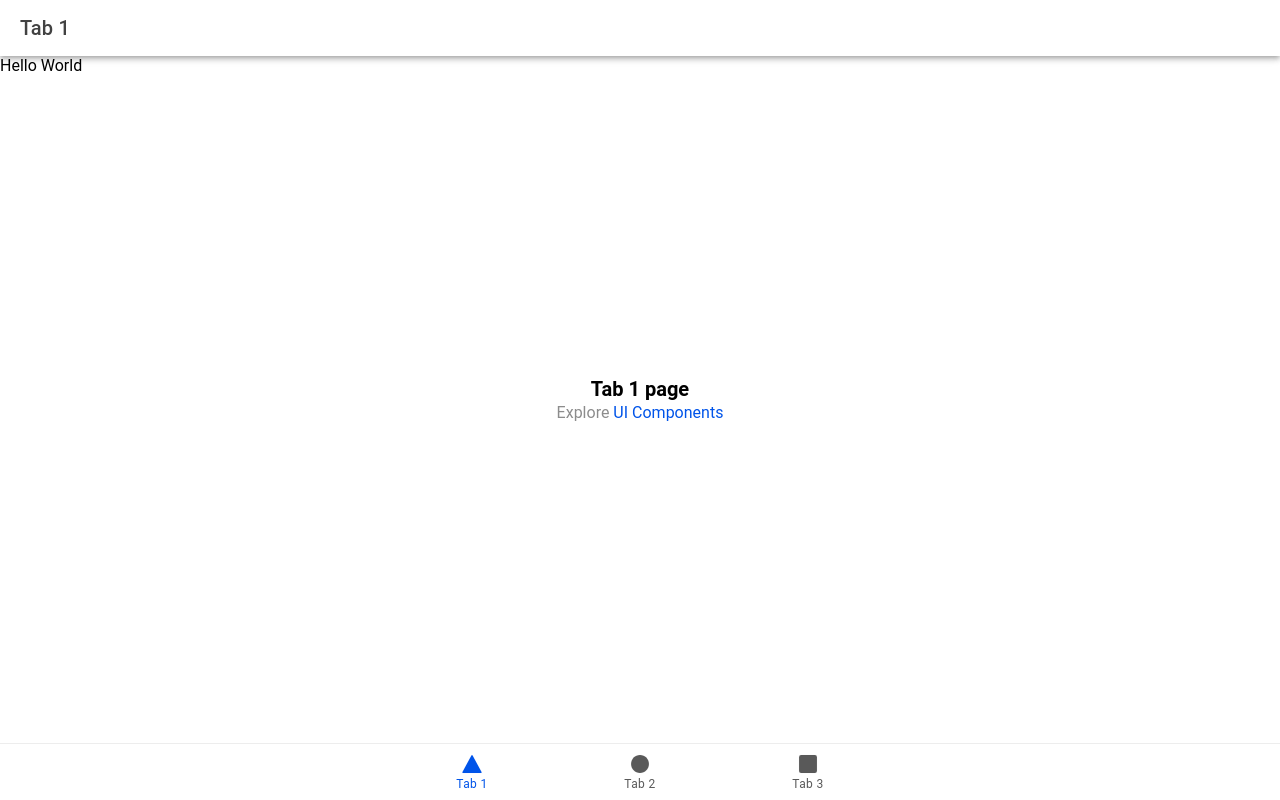
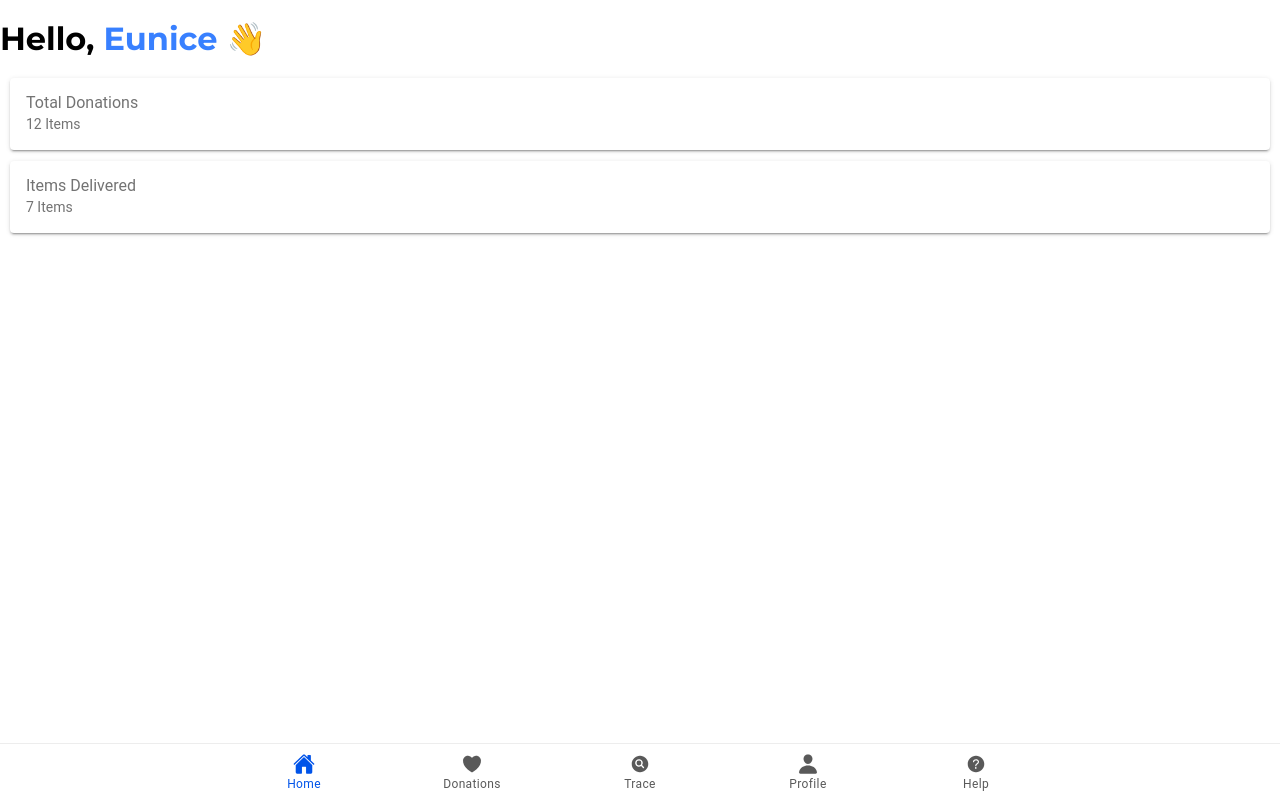
Before and after one commit to Estemetek/capstone-frontend, a React (Vite) app: page /tab1 in a window 1280 px wide. Built offline with nearby package versions, Linux system fonts and the light colour scheme.

Commit message:
added tabs area and draft content for the homepage

```diff
--- a/src/App.tsx
+++ b/src/App.tsx
@@ -10,10 +10,12 @@ import {
   setupIonicReact
 } from '@ionic/react';
 import { IonReactRouter } from '@ionic/react-router';
-import { ellipse, square, triangle } from 'ionicons/icons';
+import { heart, helpCircle, home, person, searchCircle } from 'ionicons/icons';
 import Tab1 from './pages/Tab1';
 import Tab2 from './pages/Tab2';
 import Tab3 from './pages/Tab3';
+import Tab4 from './pages/Tab4';
+import Tab5 from './pages/Tab5';
 
 /* Core CSS required for Ionic components to work properly */
 import '@ionic/react/css/core.css';
@@ -51,6 +53,7 @@ const App: React.FC = () => (
   <IonApp>
     <IonReactRouter>
       <IonTabs>
+        {/* pang route sa tabs/pages */}
         <IonRouterOutlet>
           <Route exact path="/tab1">
           <Tab1 />
@@ -58,25 +61,41 @@ const App: React.FC = () => (
         <Route exact path="/tab2">
           <Tab2 />
         </Route>
-          <Route path="/tab3">
+        <Route exact path="/tab3">
           <Tab3 />
+        </Route>
+        <Route exact path="/tab4">
+          <Tab4 />
+        </Route>
+        <Route exact path="/tab5">
+          <Tab5 />
         </Route>
         <Route exact path="/">
           <Redirect to="/tab1" />
         </Route>
         </IonRouterOutlet>
+
+        {/* tab bar */}
         <IonTabBar slot="bottom">
           <IonTabButton tab="tab1" href="/tab1">
-            <IonIcon aria-hidden="true" icon={triangle} />
-            <IonLabel>Tab 1</IonLabel>
+            <IonIcon aria-hidden="true" icon={home} />
+            <IonLabel>Home</IonLabel>
           </IonTabButton>
           <IonTabButton tab="tab2" href="/tab2">
-            <IonIcon aria-hidden="true" icon={ellipse} />
-            <IonLabel>Tab 2</IonLabel>
+            <IonIcon aria-hidden="true" icon={heart} />
+            <IonLabel>Donations</IonLabel>
           </IonTabButton>
           <IonTabButton tab="tab3" href="/tab3">
-            <IonIcon aria-hidden="true" icon={square} />
-            <IonLabel>Tab 3</IonLabel>
+            <IonIcon aria-hidden="true" icon={searchCircle} />
+            <IonLabel>Trace</IonLabel>
+          </IonTabButton>
+          <IonTabButton tab="tab4" href="/tab4">
+            <IonIcon aria-hidden="true" icon={person} />
+            <IonLabel>Profile</IonLabel>
+          </IonTabButton>
+          <IonTabButton tab="tab5" href="/tab5">
+            <IonIcon aria-hidden="true" icon={helpCircle} />
+            <IonLabel>Help</IonLabel>
           </IonTabButton>
         </IonTabBar>
       </IonTabs>
--- a/src/pages/Tab1.css
+++ b/src/pages/Tab1.css
@@ -0,0 +1,17 @@
+/* Google Fonts */
+@import url('https://fonts.googleapis.com/css2?family=Poppins:wght@400;600&family=Montserrat:wght@400;700&family=Quicksand:wght@400;600&family=Nunito:wght@400;700&display=swap');
+
+.home-content {
+  padding: 16px;
+}
+
+.home-greeting h1 {
+  font-family: 'Montserrat', sans-serif;
+  font-size: 2rem;
+  font-weight: 600;
+  margin-bottom: 20px;
+}
+
+.user-name {
+  color: #3880ff; /* Ionic primary color */
+}
--- a/src/pages/Tab1.tsx
+++ b/src/pages/Tab1.tsx
@@ -1,24 +1,32 @@
-import { IonContent, IonHeader, IonPage, IonTitle, IonToolbar } from '@ionic/react';
+import { IonContent, IonHeader, IonPage, IonTitle, IonToolbar, IonCard, IonCardContent } from '@ionic/react';
 import ExploreContainer from '../components/ExploreContainer';
 import './Tab1.css';
 
 const Tab1: React.FC = () => {
+  const userName = "Eunice"; // placeholder, will replace with API later
   return (
     <IonPage>
-      <IonHeader>
-        <IonToolbar>
-          <IonTitle>Tab 1</IonTitle>
-        </IonToolbar>
-      </IonHeader>
-      <IonContent fullscreen>
-        <IonHeader collapse="condense">
-          <IonToolbar>
-            <IonTitle size="large">Tab 1</IonTitle>
-          </IonToolbar>
-        </IonHeader>
-        <ExploreContainer name="Tab 1 page" />
+      <IonContent fullscreen className="home-content">
+        {/* Greeting Section */}
+        <div className="home-greeting">
+          <h1>Hello, <span className="user-name">{userName}</span> 👋</h1>
+        </div>
+        {/* <ExploreContainer name="Home page" /> */}
 
-        Hello World
+        {/* Quick Stats / Cards Example */}
+        <IonCard>
+          <IonCardContent>
+            <h2>Total Donations</h2>
+            <p>12 Items</p>
+          </IonCardContent>
+        </IonCard>
+
+        <IonCard>
+          <IonCardContent>
+            <h2>Items Delivered</h2>
+            <p>7 Items</p>
+          </IonCardContent>
+        </IonCard>
       </IonContent>
     </IonPage>
   );
--- a/src/pages/Tab2.tsx
+++ b/src/pages/Tab2.tsx
@@ -7,7 +7,7 @@ const Tab2: React.FC = () => {
     <IonPage>
       <IonHeader>
         <IonToolbar>
-          <IonTitle>Tab 2</IonTitle>
+          <IonTitle>Donations</IonTitle>
         </IonToolbar>
       </IonHeader>
       <IonContent fullscreen>
@@ -16,7 +16,7 @@ const Tab2: React.FC = () => {
             <IonTitle size="large">Tab 2</IonTitle>
           </IonToolbar>
         </IonHeader>
-        <ExploreContainer name="Tab 2 page" />
+        <ExploreContainer name="Donations page" />
       </IonContent>
     </IonPage>
   );
--- a/src/pages/Tab3.tsx
+++ b/src/pages/Tab3.tsx
@@ -7,16 +7,16 @@ const Tab3: React.FC = () => {
     <IonPage>
       <IonHeader>
         <IonToolbar>
-          <IonTitle>Tab 3</IonTitle>
+          <IonTitle>Trace Donation</IonTitle>
         </IonToolbar>
       </IonHeader>
       <IonContent fullscreen>
         <IonHeader collapse="condense">
           <IonToolbar>
-            <IonTitle size="large">Tab 3</IonTitle>
+            <IonTitle size="large">Trace Donation</IonTitle>
           </IonToolbar>
         </IonHeader>
-        <ExploreContainer name="Tab 3 page" />
+        <ExploreContainer name="Trace page" />
       </IonContent>
     </IonPage>
   );
--- /dev/null
+++ b/src/pages/Tab4.tsx
@@ -0,0 +1,25 @@
+import { IonContent, IonHeader, IonPage, IonTitle, IonToolbar } from '@ionic/react';
+import ExploreContainer from '../components/ExploreContainer';
+import './Tab4.css';
+
+const Tab4: React.FC = () => {
+  return (
+    <IonPage>
+      <IonHeader>
+        <IonToolbar>
+          <IonTitle>Profile</IonTitle>
+        </IonToolbar>
+      </IonHeader>
+      <IonContent fullscreen>
+        <IonHeader collapse="condense">
+          <IonToolbar>
+            <IonTitle size="large">Tab 4</IonTitle>
+          </IonToolbar>
+        </IonHeader>
+        <ExploreContainer name="Profile page" />
+      </IonContent>
+    </IonPage>
+  );
+};
+
+export default Tab4;
--- /dev/null
+++ b/src/pages/Tab5.tsx
@@ -0,0 +1,25 @@
+import { IonContent, IonHeader, IonPage, IonTitle, IonToolbar } from '@ionic/react';
+import ExploreContainer from '../components/ExploreContainer';
+import './Tab5.css';
+
+const Tab5: React.FC = () => {
+  return (
+    <IonPage>
+      <IonHeader>
+        <IonToolbar>
+          <IonTitle>Help</IonTitle>
+        </IonToolbar>
+      </IonHeader>
+      <IonContent fullscreen>
+        <IonHeader collapse="condense">
+          <IonToolbar>
+            <IonTitle size="large">Tab 5</IonTitle>
+          </IonToolbar>
+        </IonHeader>
+        <ExploreContainer name="Help page" />
+      </IonContent>
+    </IonPage>
+  );
+};
+
+export default Tab5;
```
Also changed, not shown: src/pages/Tab4.css (added), src/pages/Tab5.css (added). Lines whose indentation alone changed are shown as unchanged.
